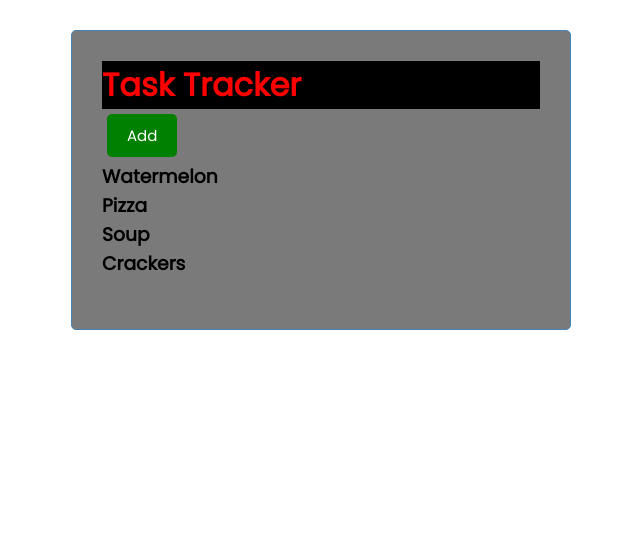
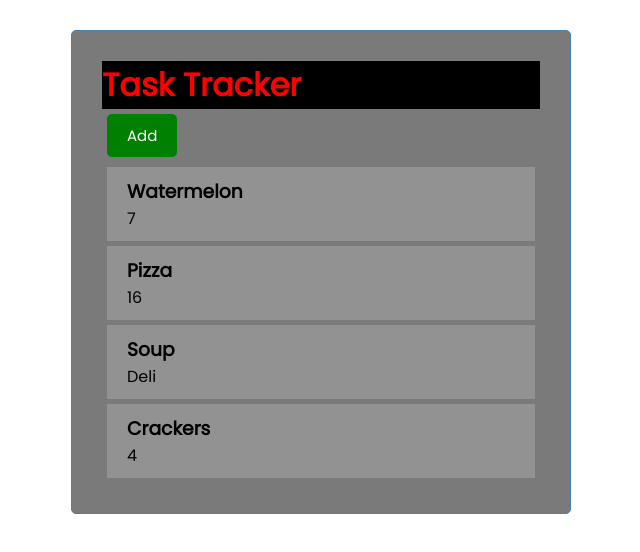
Before and after one commit to kdaysal/grocery-list-netlify, a React (Create React App) app: page / in a window 1280 px wide. Shown: the top 552 px of the page, without its empty margins (319-959 px from the left). Built offline with nearby package versions, Linux system fonts and the light colour scheme.

Commit message:
Restructured the 'Tasks' component to now render a 'Task' component which will display the individual list items

```diff
--- a/src/components/Tasks.js
+++ b/src/components/Tasks.js
@@ -1,5 +1,6 @@
-//This component will set and update all of the individual grocery items (tasks)
+//This component will generate a list of all of the individual grocery items (tasks)
 
+import Task from "./Task"
 
 const Tasks = ({ tasks }) => {
   //initialize state of tasks
@@ -8,7 +9,7 @@
     //loop thru each element of the tasks array to output a list of all the individual tasks
     <>
       {tasks.map((task) => (
-        <h3 key={task.id}>{task.text}</h3>
+        <Task key={task.id} task={task} />
       ))}
     </>
   )
```
